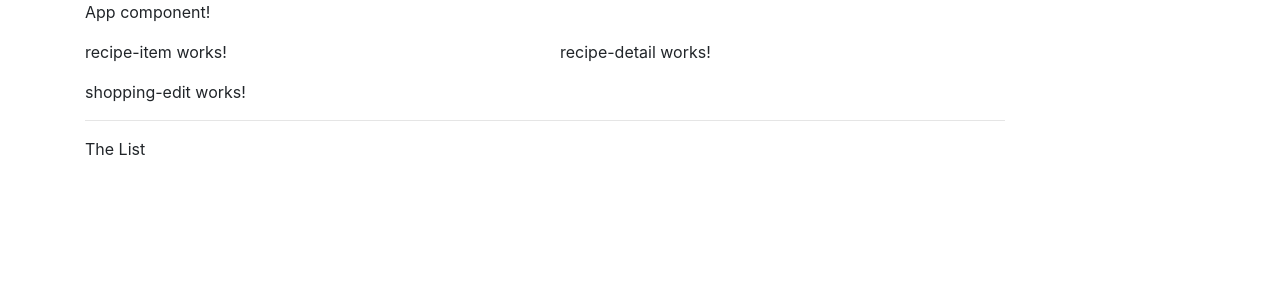
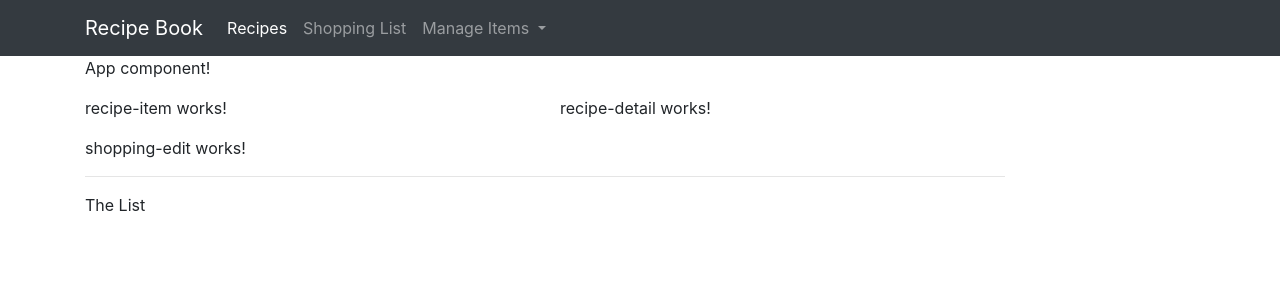
Before and after one commit to vaishupriya90/recipe-shopping-list, an Angular app: page / in a window 1280 px wide. Shown: the top 300 px of the page. Built offline with nearby package versions, Linux system fonts and the light colour scheme.

Commit message:
created the template for the navigation bar.

```diff
--- a/angular.json
+++ b/angular.json
@@ -27,7 +27,10 @@
               "node_modules/bootstrap/dist/css/bootstrap.min.css",
               "src/styles.css"
             ],
-            "scripts": []
+            "scripts": [
+              "node_modules/jquery/dist/jquery.min.js",
+              "node_modules/bootstrap/dist/js/bootstrap.min.js"
+            ]
           },
           "configurations": {
             "production": {
--- a/package.json
+++ b/package.json
@@ -20,6 +20,8 @@
     "@angular/platform-browser-dynamic": "~11.0.4",
     "@angular/router": "~11.0.4",
     "bootstrap": "^4.6.0",
+    "jquery": "^3.6.0",
+    "popper.js": "^1.16.1",
     "rxjs": "~6.6.0",
     "tslib": "^2.0.0",
     "zone.js": "~0.10.2"
--- a/src/app/app.component.html
+++ b/src/app/app.component.html
@@ -1,3 +1,4 @@
+<app-header></app-header>
 <div class="container">
   <div class="row">
     <div class="col-md-12">
--- a/src/app/header/header.component.html
+++ b/src/app/header/header.component.html
@@ -1 +1,29 @@
-<p>header works!</p>
+<nav class="navbar navbar-expand-lg navbar-dark bg-dark">
+    <div class="container">
+        <div class="navbar-header">
+            <a href="#" class="navbar-brand">Recipe Book</a>
+        </div>
+        <button class="navbar-toggler" type="button" data-bs-toggle="collapse" data-bs-target="#navbarSupportedContent" aria-controls="navbarSupportedContent" aria-expanded="false" aria-label="Toggle navigation">
+            <span class="navbar-toggler-icon"></span>
+        </button>
+
+        <div class="collapse navbar-collapse" id="navbarSupportedContent">
+            <ul class="navbar-nav me-auto mb-2 mb-lg-0">
+                <li class="nav-item"><a class="nav-link active"  aria-current="page" href="#">Recipes</a></li>
+                <li class="nav-item"><a class="nav-link" href="#">Shopping List</a></li>
+            </ul>
+            <ul class="navbar-nav navbar-right">
+                <li class="nav-item dropdown">
+                    <a class="nav-link dropdown-toggle" href="#" id="navbarDropdown" role="button" data-bs-toggle="dropdown" aria-expanded="false">
+                        Manage Items
+                      </a>
+                    <ul class="dropdown-menu" aria-labelledby="navbarDropdown">
+                        <li><a class="dropdown-item" href="#">save Data</a></li>
+                        <li><a class="dropdown-item" href="#">Fetch Data</a></li>
+                    </ul>
+                </li>
+            </ul>
+        </div>
+    </div>
+
+</nav>
```
Also changed, not shown: 1 other file (tests, documents, lock files or other folders).
